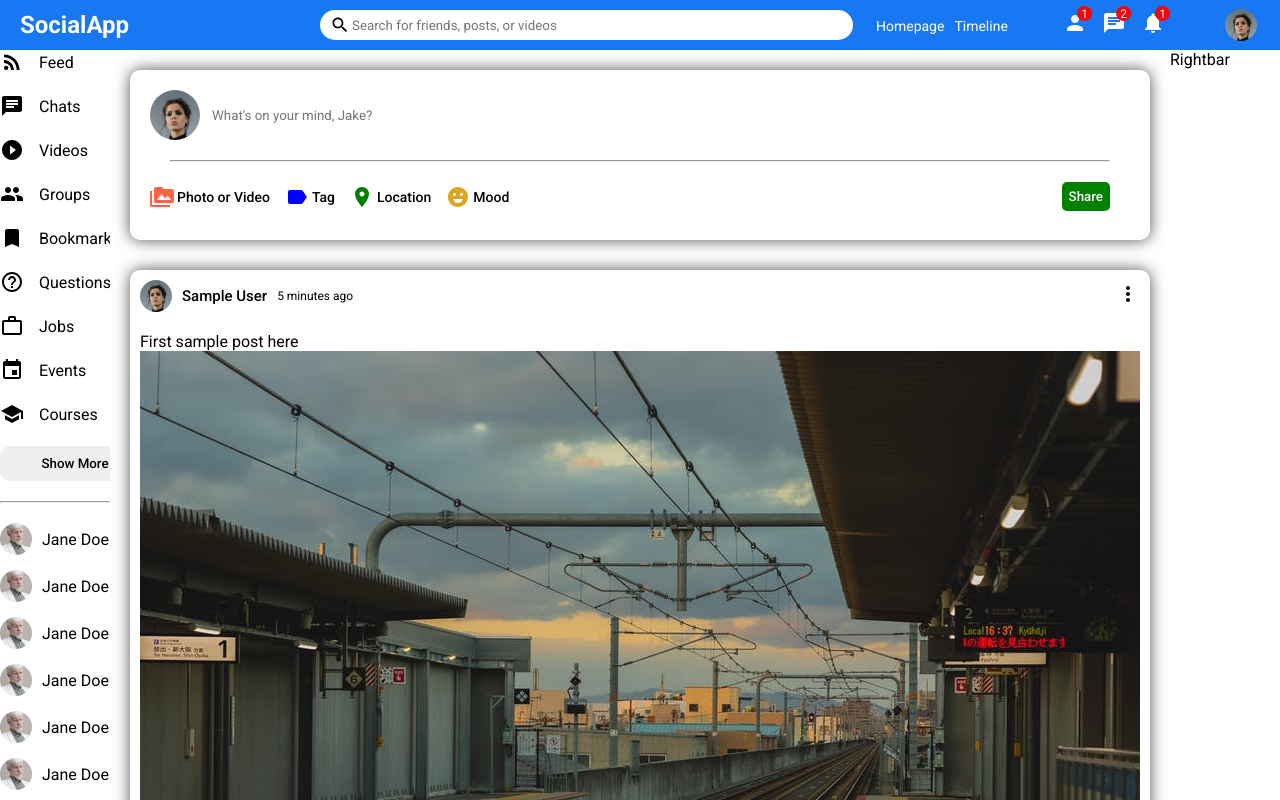
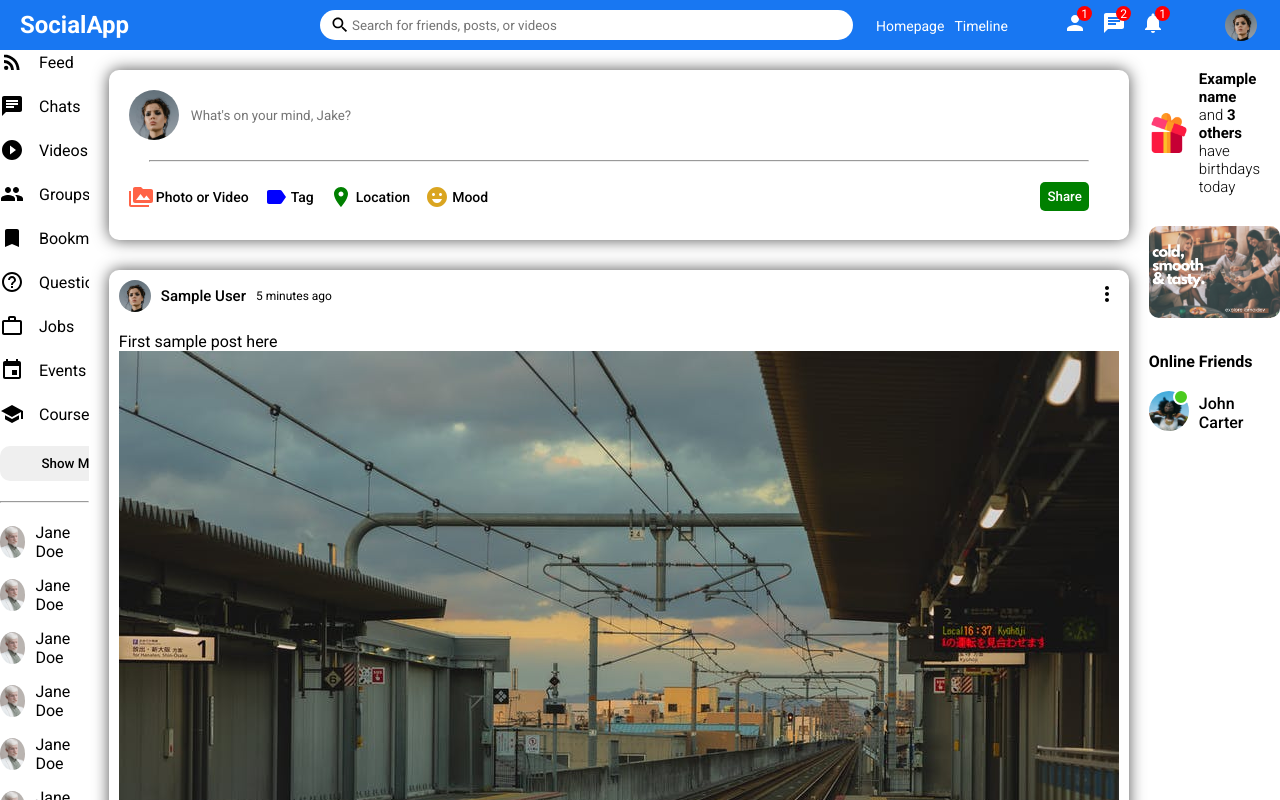
Before and after one commit to jschaefmn/social-media-app, a React (Create React App) app in the folder client/: page / in a window 1280 px wide. Shown: the top 800 px of the page. Built offline with nearby package versions, Linux system fonts and the light colour scheme.

Commit message:
finished rightbar

```diff
--- a/client/src/components/rightbar/Rightbar.jsx
+++ b/client/src/components/rightbar/Rightbar.jsx
@@ -2,6 +2,24 @@ import './rightbar.css';
 
 export default function Rightbar() {
   return (
-    <div className='rightbar'>Rightbar</div>
+    <div className='rightbar'>
+      <div className="rightbarWrapper">
+        <div className="birthdayContainer">
+          <img className='birthdayImg' src="/assets/gift.png" alt="" />
+          <span className="birthdayText"><b>Example name</b> and <b>3 others</b> have birthdays today</span>
+        </div>
+      </div>
+      <img className='rightbarAd' src="/assets/ad.png" alt="" />
+      <h4 className="rightbarTitle">Online Friends</h4>
+      <ul className="rightbarFriendsList">
+        <li className="rightbarFriend">
+          <div className="rightbarProfileImgContainer">
+            <img className='rightbarProfileImg' src="/assets/person/3.jpeg" alt="" />
+            <span className="rightbarOnline"></span>
+          </div>
+          <span className="rightbarUsername">John Carter</span>
+        </li>
+      </ul>
+    </div>
   )
 }
--- a/client/src/components/rightbar/rightbar.css
+++ b/client/src/components/rightbar/rightbar.css
@@ -1,3 +1,73 @@
 .rightbar {
-  flex: 3;
+  flex: 3.5;
 }
+
+.rightbarWrapper {
+  padding: 20px 20px 0 0;
+}
+
+.birthdayContainer {
+  display: flex;
+  align-items: center;
+}
+
+.birthdayImg {
+  width: 40px;
+  height: 40px;
+  margin-right: 10px;
+}
+
+.birthdayText {
+  font-weight: 300;
+  font-size: 15px;
+}
+
+.rightbarAd {
+  width: 100%;
+  border-radius: 10px;
+  margin: 30px 0;
+}
+
+.rightbarTitle {
+  margin-bottom: 20px;
+}
+
+.rightbarFriendsList {
+  padding: 0;
+  margin: 0;
+  list-style: none;
+}
+
+.rightbarFriend {
+  display: flex;
+  align-items: center;
+  margin-bottom: 15px;
+}
+
+.rightbarProfileImgContainer {
+  margin-right: 10px;
+  position: relative;
+}
+
+.rightbarProfileImg {
+  width: 40px;
+  height: 40px;
+  border-radius: 50%;
+  object-fit: cover;
+}
+
+.rightbarOnline {
+  width: 12px;
+  height: 12px;
+  border-radius: 50%;
+  background-color: #4bcb1f;
+  position: absolute;
+  top: -2px;
+  right: 0;
+  border: 2px solid white;
+}
+
+.rightbarUsername {
+  font-weight: 500;
+
+}
```
